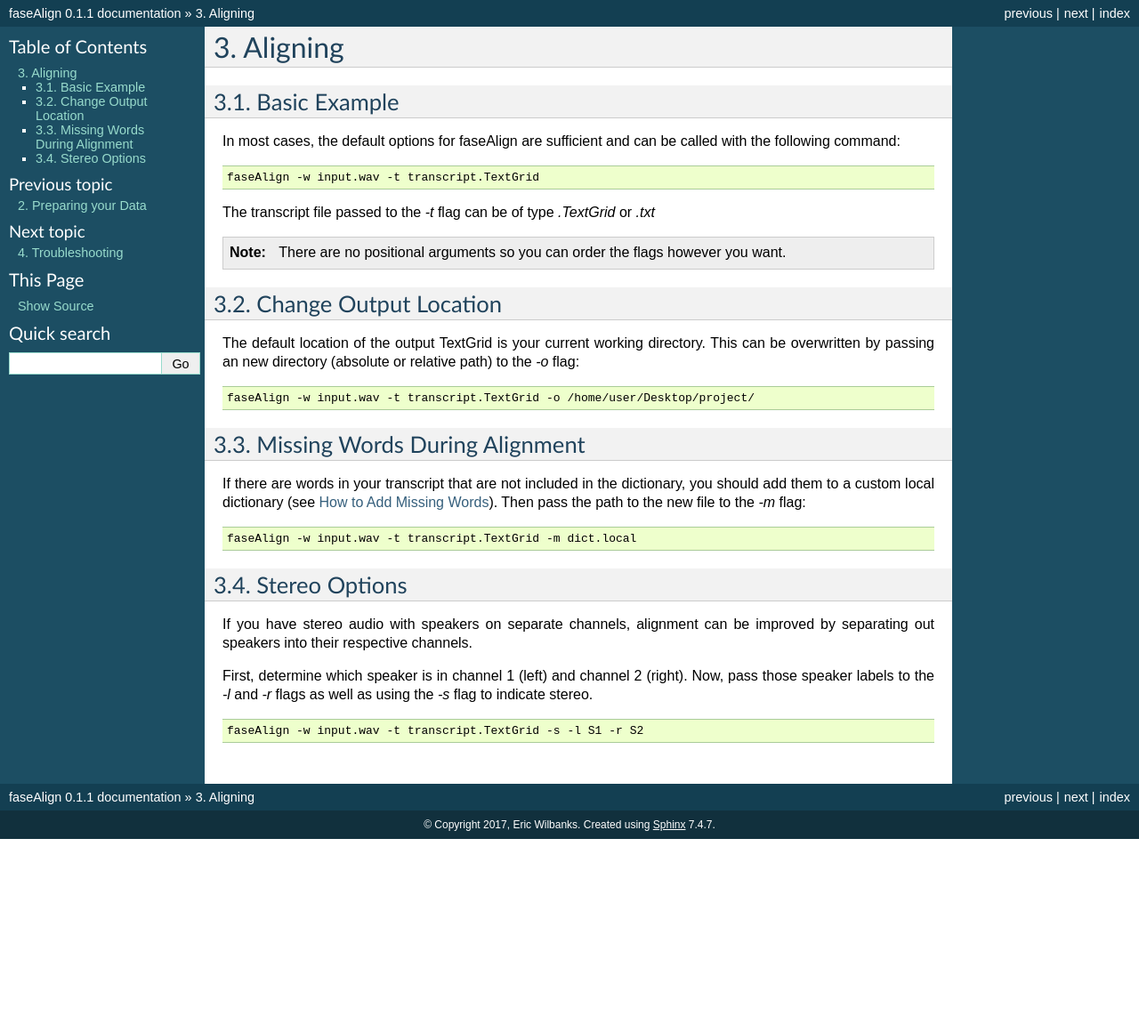
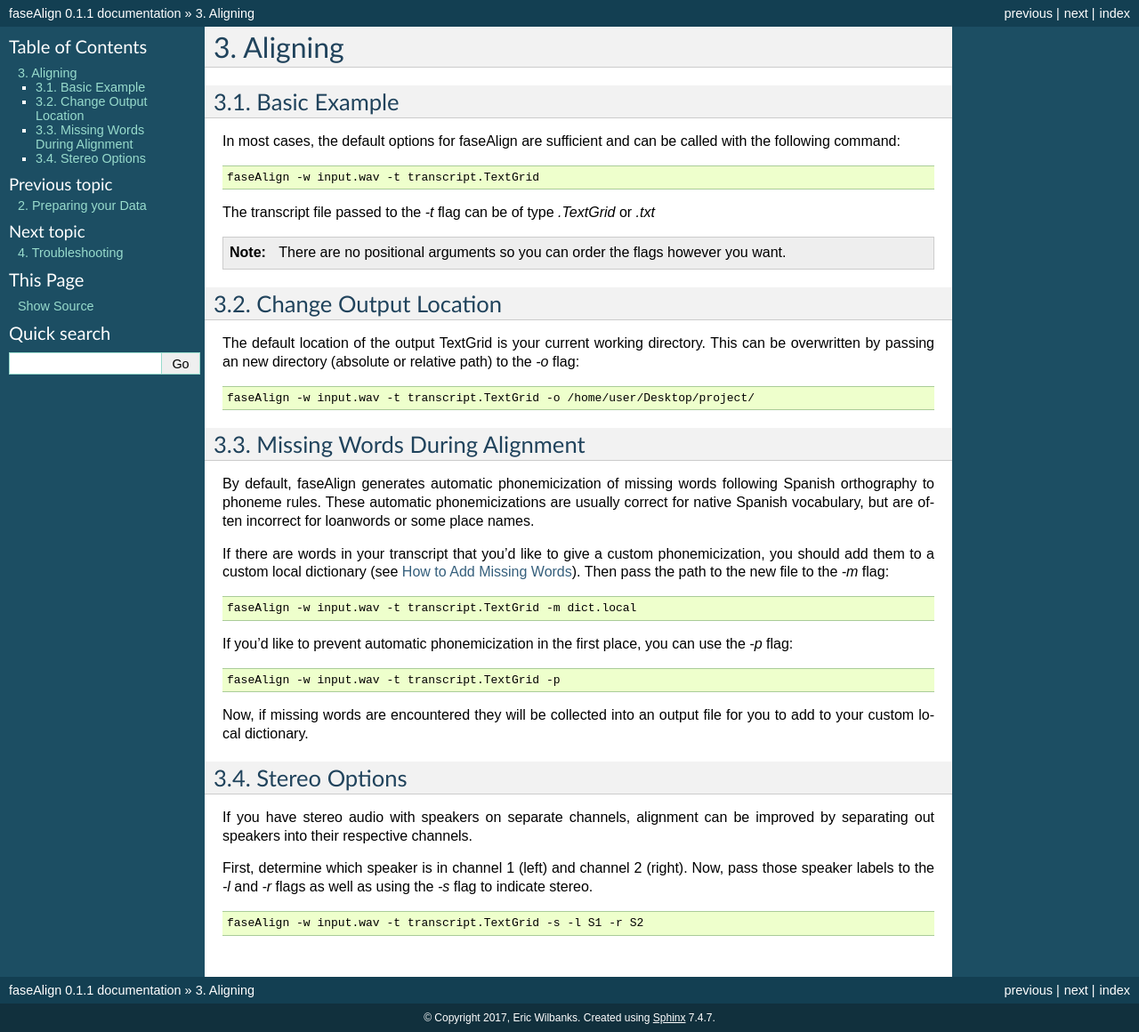
Before and after one commit to EricWilbanks/faseAlign, a Sphinx documentation site: the page built from docs/aligning.rst, in a window 1280 px wide. Shown: the whole page at 89% size. Built offline with Sphinx 7.4.7, drawn with Linux system fonts in a browser that asks for light colours; before the commit the page ends 943 px from its top, so only the background shows below that.

Commit message:
documentation updates

```diff
--- a/docs/aligning.rst
+++ b/docs/aligning.rst
@@ -31,11 +31,21 @@ The default location of the output TextGrid is your current working directory. T
 Missing Words During Alignment
 ------------------------------
 
-If there are words in your transcript that are not included in the dictionary, you should add them to a custom local dictionary (see :ref:`missing`). Then pass the path to the new file to the `-m` flag:
+By default, faseAlign generates automatic phonemicization of missing words following Spanish orthography to phoneme rules. These automatic phonemicizations are usually correct for native Spanish vocabulary, but are often incorrect for loanwords or some place names.
+
+If there are words in your transcript that you'd like to give a custom phonemicization, you should add them to a custom local dictionary (see :ref:`missing`). Then pass the path to the new file to the `-m` flag:
 
 .. code-block:: bash
 
 	faseAlign -w input.wav -t transcript.TextGrid -m dict.local
+
+If you'd like to prevent automatic phonemicization in the first place, you can use the `-p` flag:
+
+.. code-block:: bash
+
+	faseAlign -w input.wav -t transcript.TextGrid -p
+
+Now, if missing words are encountered they will be collected into an output file for you to add to your custom local dictionary.
 
 Stereo Options
 --------------
--- a/docs/index.rst
+++ b/docs/index.rst
@@ -12,7 +12,8 @@ Features
 - support for .txt or .TextGrid input transcriptions
 - custom dictionaries
 - support for stereo audio
-
+- automatic phonemicization of unknown words
+- automatic syllabification and tonicity
 
 Citation
 ========
--- a/docs/preparation.rst
+++ b/docs/preparation.rst
@@ -65,7 +65,7 @@ How to Add Missing Words
 
 You'll often run into words in your transcription that are not included in the dictionary; these may include place names, speech errors, novel words, etc. as decribed in :ref:`missing-alert`.
 
-Add each of the missing words to a txt file with their corresponding phones, as shown below:
+If you want to override the automatic phonemicization (often appropriate for words not following native Spanish orthography to phonemes), add each of the missing words to a txt file with their corresponding phones, as shown below:
 
 .. include:: dict_ex.txt
 	:literal:
--- a/docs/updates.rst
+++ b/docs/updates.rst
@@ -7,6 +7,7 @@ Updates Log
 #. *0.1.1* : July 19, 2017
 
         #. Addition of syllabification functionality (-y flag)
+	#. Addition of automatic phonemicization of unknown words (and prevention with -p flag)
 
 #. *0.1.0* : July 10, 2017
 
```
